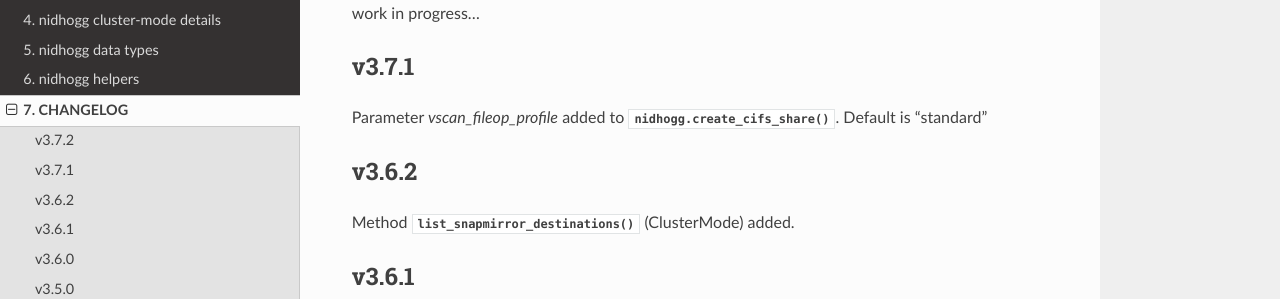
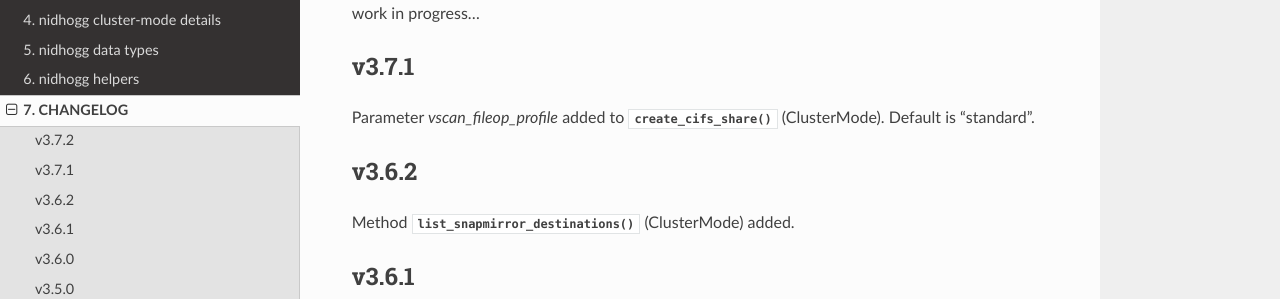
Before and after one commit to ifxit/nidhogg, a Sphinx documentation site: the page built from doc/source/nidhogg_changelog.rst, in a window 1280 px wide and 900 px high. Shown: the part 214-513 px from the top of the window. Built offline with Sphinx 7.4.7 and the Read the Docs theme 2.0.0, drawn with Linux system fonts in a browser that asks for light colours.

Commit message:
changelog fixed

```diff
--- a/doc/source/nidhogg_changelog.rst
+++ b/doc/source/nidhogg_changelog.rst
@@ -10,8 +10,8 @@ work in progress...
 v3.7.1
 ------
 
-Parameter *vscan_fileop_profile* added to :py:func:`nidhogg.create_cifs_share`.
-Default is "standard"
+Parameter *vscan_fileop_profile* added to :py:meth:`~.ClusterMode.create_cifs_share` (ClusterMode).
+Default is "standard".
 
 
 v3.6.2
```
